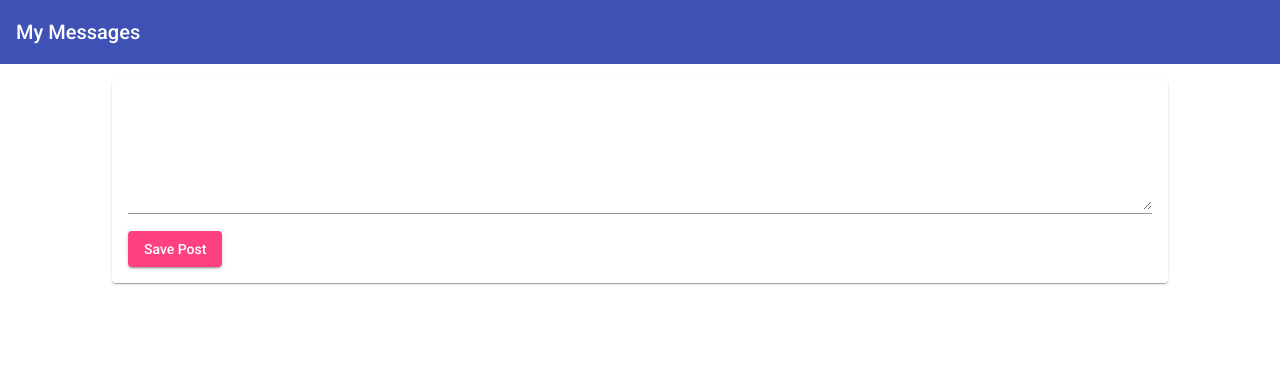
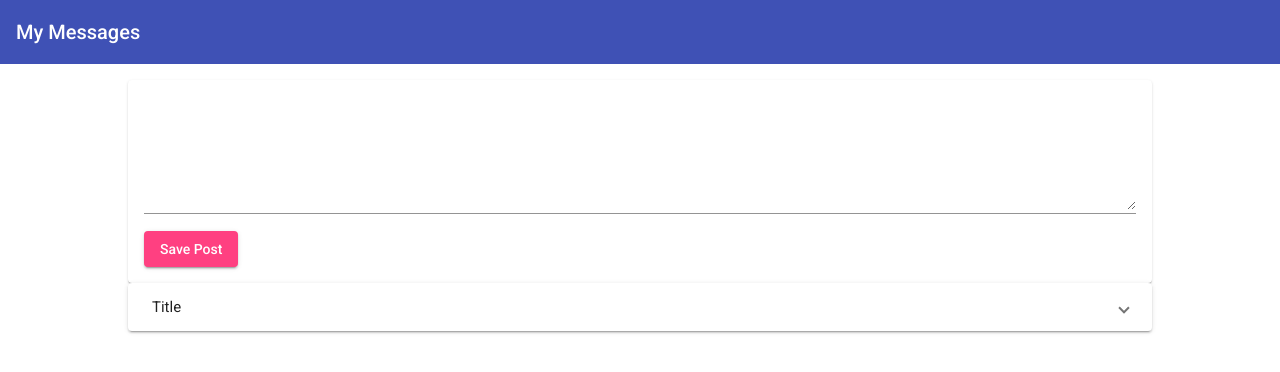
Before and after one commit to rishabhgist/mean-app-demo, an Angular app: page / in a window 1280 px wide. Shown: the top 372 px of the page. Built offline with nearby package versions, Linux system fonts and the light colour scheme.

Commit message:
fixed width issue with main

```diff
--- a/src/app/app.component.css
+++ b/src/app/app.component.css
@@ -1,3 +1,6 @@
 main{
+    margin: auto;
     margin-top: 1rem;
+    width: 80%;
+
 }
--- a/src/app/app.component.html
+++ b/src/app/app.component.html
@@ -1,4 +1,5 @@
 <app-header></app-header>
 <main>
     <app-post-create></app-post-create>
+    <app-post-list></app-post-list>
 </main>
--- a/src/app/app.module.ts
+++ b/src/app/app.module.ts
@@ -11,12 +11,15 @@
 import { MatCardModule } from '@angular/material/card';
 import { MatButtonModule } from '@angular/material/button';
 import { MatToolbarModule } from '@angular/material/toolbar';
+import { PostListComponent } from './posts/post-list/post-list.component';
+import {MatExpansionModule} from '@angular/material/expansion';
 
 @NgModule({
   declarations: [
     AppComponent,
     PostCreateComponent,
     HeaderComponent,
+    PostListComponent,
   ],
   imports: [
     BrowserModule,
@@ -27,7 +30,8 @@
     MatCardModule,
     ReactiveFormsModule,
     MatButtonModule,
-    MatToolbarModule
+    MatToolbarModule,
+    MatExpansionModule
   ],
   providers: [],
   bootstrap: [AppComponent]
--- a/src/app/posts/post-create/post-create.component.css
+++ b/src/app/posts/post-create/post-create.component.css
@@ -1,10 +1,4 @@
-mat-card{
-    width: 80%;
-    margin: auto;
-}
-mat-form-field{
-    width: 100%;
-}
+mat-form-field,
 textarea{
     width: 100%;
 }
--- /dev/null
+++ b/src/app/posts/post-list/post-list.component.html
@@ -0,0 +1,7 @@
+<mat-accordion>
+    <mat-expansion-panel>
+        <mat-expansion-panel-header>
+            Title
+        </mat-expansion-panel-header>
+    </mat-expansion-panel>
+</mat-accordion>
--- /dev/null
+++ b/src/app/posts/post-list/post-list.component.ts
@@ -0,0 +1,15 @@
+import { Component, OnInit } from '@angular/core';
+
+@Component({
+  selector: 'app-post-list',
+  templateUrl: './post-list.component.html',
+  styleUrls: ['./post-list.component.css']
+})
+export class PostListComponent implements OnInit {
+
+  constructor() { }
+
+  ngOnInit(): void {
+  }
+
+}
```
Also changed, not shown: src/app/posts/post-list/post-list.component.css (added).
